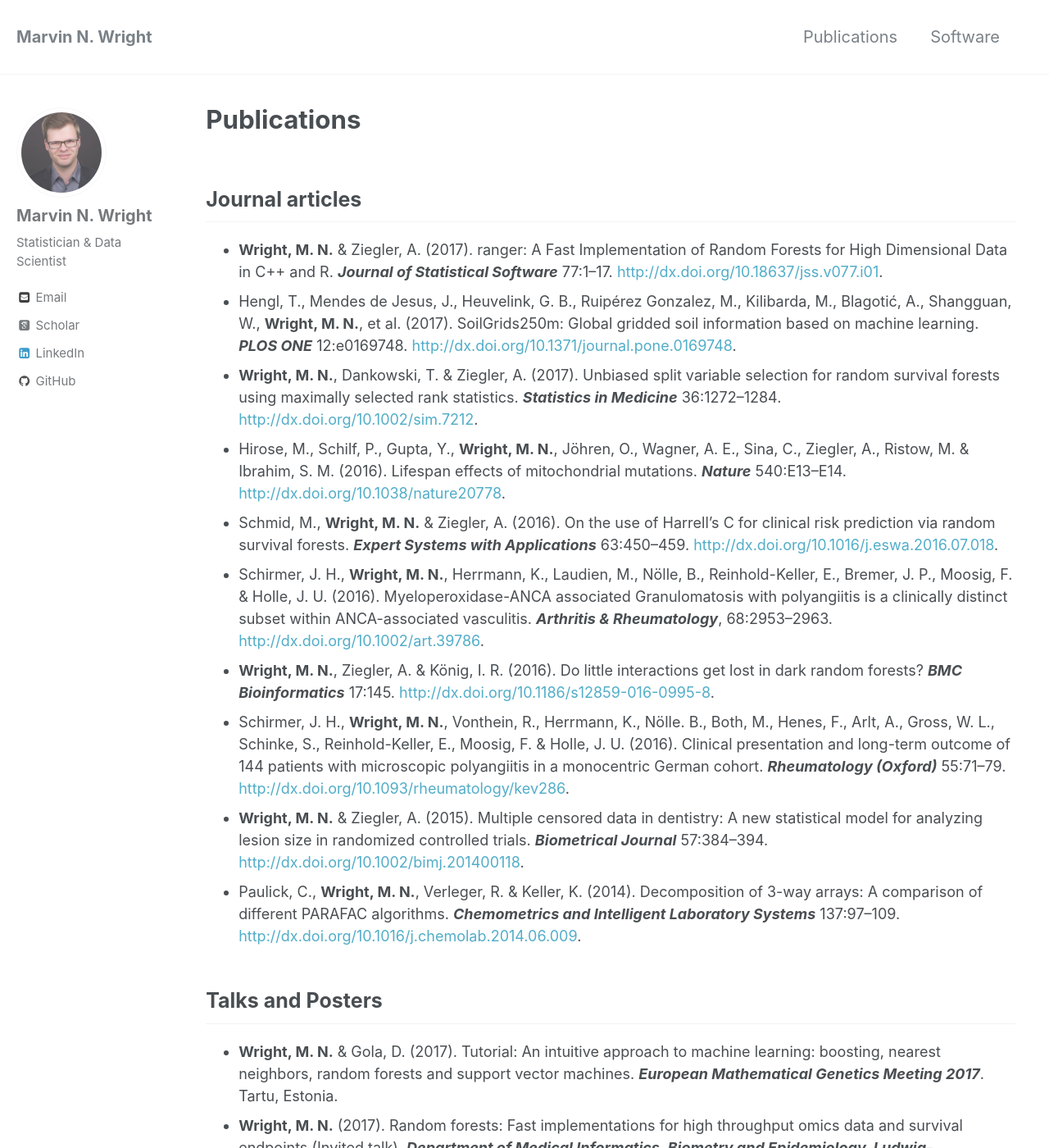
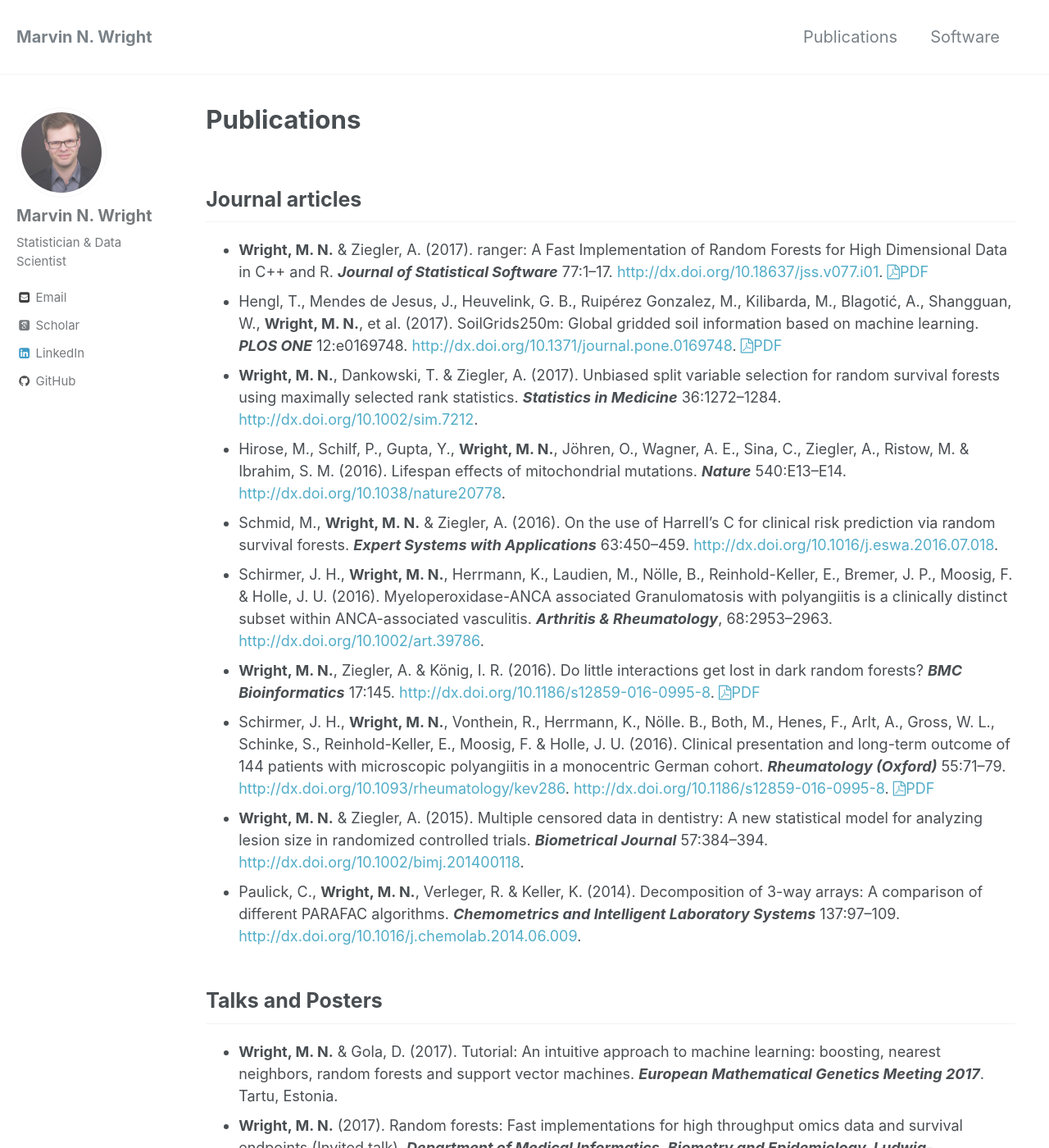
Before and after one commit to mnwright/mnwright.github.io, a Jekyll site: the page built from _pages/publications.md, in a window 1280 px wide and 1400 px high. Shown: the whole window at 82% size. Built offline with Jekyll 4.4.1, drawn with Linux system fonts in a browser that asks for light colours; some web fonts are replaced.

Commit message:
add PDF links to publications

```diff
--- a/_pages/publications.md
+++ b/_pages/publications.md
@@ -4,14 +4,14 @@ permalink: /publications/
 ---
 
 ## Journal articles
-* {:.pub} **Wright, M. N.** & Ziegler, A. (2017). ranger: A Fast Implementation of Random Forests for High Dimensional Data in C++ and R. ***Journal of Statistical Software*** 77:1–17. <http://dx.doi.org/10.18637/jss.v077.i01>.
-* {:.pub} Hengl, T., Mendes de Jesus, J., Heuvelink, G. B., Ruipérez Gonzalez, M., Kilibarda, M., Blagotić, A., Shangguan, W., **Wright, M. N.**, et al. (2017). SoilGrids250m: Global gridded soil information based on machine learning. ***PLOS ONE*** 12:e0169748. <http://dx.doi.org/10.1371/journal.pone.0169748>.
+* {:.pub} **Wright, M. N.** & Ziegler, A. (2017). ranger: A Fast Implementation of Random Forests for High Dimensional Data in C++ and R. ***Journal of Statistical Software*** 77:1–17. <http://dx.doi.org/10.18637/jss.v077.i01>. <a href="https://www.jstatsoft.org/index.php/jss/article/view/v077i01/v77i01.pdf"><i class="fa fa-file-pdf-o"></i>PDF</a>
+* {:.pub} Hengl, T., Mendes de Jesus, J., Heuvelink, G. B., Ruipérez Gonzalez, M., Kilibarda, M., Blagotić, A., Shangguan, W., **Wright, M. N.**, et al. (2017). SoilGrids250m: Global gridded soil information based on machine learning. ***PLOS ONE*** 12:e0169748. <http://dx.doi.org/10.1371/journal.pone.0169748>. <a href="http://journals.plos.org/plosone/article/file?id=10.1371/journal.pone.0169748&type=printable"><i class="fa fa-file-pdf-o"></i>PDF</a>
 * {:.pub} **Wright, M. N.**, Dankowski, T. & Ziegler, A. (2017). Unbiased split variable selection for random survival forests using maximally selected rank statistics. ***Statistics in Medicine*** 36:1272–1284. <http://dx.doi.org/10.1002/sim.7212>.
 * {:.pub} Hirose, M., Schilf, P., Gupta, Y., **Wright, M. N.**, Jöhren, O., Wagner, A. E., Sina, C., Ziegler, A., Ristow, M. & Ibrahim, S. M. (2016). Lifespan effects of mitochondrial mutations. ***Nature*** 540:E13–E14. <http://dx.doi.org/10.1038/nature20778>.
 * {:.pub} Schmid, M., **Wright, M. N.** & Ziegler, A. (2016). On the use of Harrell’s C for clinical risk prediction via random survival forests. ***Expert Systems with Applications*** 63:450–459. <http://dx.doi.org/10.1016/j.eswa.2016.07.018>.
 * {:.pub} Schirmer, J. H., **Wright, M. N.**, Herrmann, K., Laudien, M., Nölle, B., Reinhold-Keller, E., Bremer, J. P., Moosig, F. & Holle, J. U. (2016). Myeloperoxidase-ANCA associated Granulomatosis with polyangiitis is a clinically distinct subset within ANCA-associated vasculitis. ***Arthritis & Rheumatology***, 68:2953–2963. <http://dx.doi.org/10.1002/art.39786>.
-* {:.pub} **Wright, M. N.**, Ziegler, A. & König, I. R. (2016). Do little interactions get lost in dark random forests? ***BMC Bioinformatics*** 17:145. <http://dx.doi.org/10.1186/s12859-016-0995-8>.
-* {:.pub} Schirmer, J. H., **Wright, M. N.**, Vonthein, R., Herrmann, K., Nölle. B., Both, M., Henes, F., Arlt, A., Gross, W. L., Schinke, S., Reinhold-Keller, E., Moosig, F. & Holle, J. U. (2016). Clinical presentation and long-term outcome of 144 patients with microscopic polyangiitis in a monocentric German cohort. ***Rheumatology (Oxford)*** 55:71–79. <http://dx.doi.org/10.1093/rheumatology/kev286>.
+* {:.pub} **Wright, M. N.**, Ziegler, A. & König, I. R. (2016). Do little interactions get lost in dark random forests? ***BMC Bioinformatics*** 17:145. <http://dx.doi.org/10.1186/s12859-016-0995-8>. <a href="https://bmcbioinformatics.biomedcentral.com/track/pdf/10.1186/s12859-016-0995-8"><i class="fa fa-file-pdf-o"></i>PDF</a>
+* {:.pub} Schirmer, J. H., **Wright, M. N.**, Vonthein, R., Herrmann, K., Nölle. B., Both, M., Henes, F., Arlt, A., Gross, W. L., Schinke, S., Reinhold-Keller, E., Moosig, F. & Holle, J. U. (2016). Clinical presentation and long-term outcome of 144 patients with microscopic polyangiitis in a monocentric German cohort. ***Rheumatology (Oxford)*** 55:71–79. <http://dx.doi.org/10.1093/rheumatology/kev286>. <http://dx.doi.org/10.1186/s12859-016-0995-8>. <a href="https://academic.oup.com/rheumatology/article-pdf/55/1/71/18096538/kev286.pdf"><i class="fa fa-file-pdf-o"></i>PDF</a>
 * {:.pub} **Wright, M. N.** & Ziegler, A. (2015). Multiple censored data in dentistry: A new statistical model for analyzing lesion size in randomized controlled trials. ***Biometrical Journal*** 57:384–394. <http://dx.doi.org/10.1002/bimj.201400118>.
 * {:.pub} Paulick, C., **Wright, M. N.**, Verleger, R. & Keller, K. (2014). Decomposition of 3-way arrays: A comparison of different PARAFAC algorithms. ***Chemometrics and Intelligent Laboratory Systems*** 137:97–109. <http://dx.doi.org/10.1016/j.chemolab.2014.06.009>.
 
```
